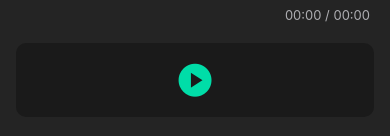
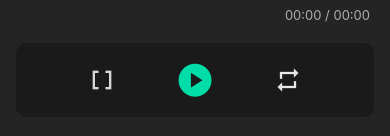
Before and after one commit to edhcoding/RN-WebView, a React Native app in the folder LoopTube/: screen / in a window 390 px wide. Shown: the part 310-446 px from the top of the page. Built offline with nearby package versions, Linux system fonts and the light colour scheme.

Commit message:
Feat: 구간 반복 재생 기능 구현

```diff
--- a/LoopTube/App.tsx
+++ b/LoopTube/App.tsx
@@ -59,6 +59,7 @@ const styles = StyleSheet.create({
     width: 50,
     alignItems: 'center',
     justifyContent: 'center',
+    marginHorizontal: 54,
   },
   timeText: {
     color: '#AEAEB2',
@@ -84,7 +85,14 @@ const styles = StyleSheet.create({
     borderRadius: 14 / 2,
     backgroundColor: '#00DDA8',
     position: 'absolute',
-    // top: (-14 + 3) / 2,
+    top: (-14 + 3) / 2,
+  },
+  repeat: {
+    width: 14,
+    height: 14,
+    borderRadius: 14 / 2,
+    backgroundColor: 'red',
+    position: 'absolute',
     top: (-14 + 3) / 2,
   },
 });
@@ -109,6 +117,11 @@ export default function App() {
   const [playing, setPlaying] = useState<boolean>(false);
   const [durationInSec, setDurationInSec] = useState<number>(0);
   const [currentTimeInSec, setCurrentTimeInSec] = useState<number>(0);
+
+  // 구간반복 저장 state
+  const [repeatStartInSec, setRepeatStartInSec] = useState<number | null>(null); // 초기값으로 start나 end나 0으로 주게되면 기본으로 0부터 설정되어 버리기 때문에 null로 초기화해서 시작
+  const [repeatEndInSec, setRepeatEndInSec] = useState<number | null>(null);
+  const [repeated, setRepeated] = useState<boolean>(false);
 
   const onPressOpenLink = useCallback(() => {
     const {
@@ -273,6 +286,33 @@ export default function App() {
     }),
   ).current;
 
+  const onPressSetRepeatTime = useCallback(() => {
+    if (repeatStartInSec == null) {
+      setRepeatStartInSec(currentTimeInSec);
+    } else if (repeatEndInSec == null) {
+      setRepeatEndInSec(currentTimeInSec);
+    } else {
+      setRepeatStartInSec(null);
+      setRepeatEndInSec(null);
+    }
+  }, [currentTimeInSec, repeatEndInSec, repeatStartInSec]);
+
+  const onPressRepeat = useCallback(() => {
+    setRepeated(prev => !prev);
+  }, []);
+
+  useEffect(() => {
+    // repeated가 true일 때 현재 시간이 설정된 시간 밖으로 벗어나면 설정된 구간으로 돌아오도록해서 재생
+    if (repeated && repeatStartInSec != null && repeatEndInSec != null) {
+      // 재생되는 시간이 repeatEndInSec 보다 크면 구간 반복 시작
+      if (currentTimeInSec > repeatEndInSec) {
+        webviewRef.current?.injectJavaScript(
+          `player.seekTo(${repeatStartInSec}, true); true;`,
+        );
+      }
+    }
+  }, [currentTimeInSec, repeatEndInSec, repeatStartInSec, repeated]);
+
   return (
     <SafeAreaView style={styles.safearea}>
       <View style={styles.inputContainer}>
@@ -340,10 +380,36 @@ export default function App() {
             },
           ]}
         />
+        {/* 구간 반복 표시를 위해 seekbar 위에 작성 */}
+        {repeatStartInSec != null && (
+          // 구간 반복 시작
+          <View
+            style={[
+              styles.repeat,
+              {
+                left: (repeatStartInSec / durationInSec) * YT_WIDTH, // repeatStartInSec 에서 전체 시간으로 비율을 구하고 너비만큼 곱해서 좌표를 구함
+              },
+            ]}
+          />
+        )}
+        {repeatEndInSec != null && (
+          // 구간 반복 끝
+          <View
+            style={[
+              styles.repeat,
+              {
+                left: (repeatEndInSec / durationInSec) * YT_WIDTH,
+              },
+            ]}
+          />
+        )}
       </View>
       <Text
         style={styles.timeText}>{`${currentTimeText} / ${durationText}`}</Text>
       <View style={styles.controller}>
+        <TouchableOpacity onPress={onPressSetRepeatTime}>
+          <Icon name="data-array" size={28} color="#D9D9D9" />
+        </TouchableOpacity>
         {playing ? (
           <TouchableOpacity style={styles.playButton} onPress={onPressPause}>
             <Icon name="pause-circle" size={41.67} color="#E5E5EA" />
@@ -353,6 +419,13 @@ export default function App() {
             <Icon name="play-circle" size={39.58} color="#00DDA8" />
           </TouchableOpacity>
         )}
+        <TouchableOpacity onPress={onPressRepeat}>
+          <Icon
+            name="repeat"
+            size={28}
+            color={repeated ? '#00DDA8' : '#E5E5EA'}
+          />
+        </TouchableOpacity>
       </View>
     </SafeAreaView>
   );
```
